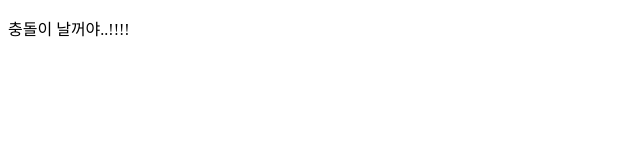
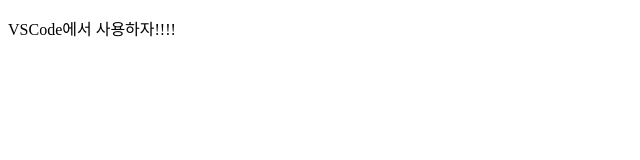
Before and after one commit to jiandiiy/GitinitTest, a plain HTML site: page index.html in a window 1280 px wide. Shown: the full height of the page, 0-640 px from the left. Drawn offline with Linux system fonts and the light colour scheme.

Commit message:
VSCode 에서 커밋!

```diff
--- a/index.html
+++ b/index.html
@@ -7,6 +7,6 @@
   <title>이건 새로운 기능!!</title>
 </head>
 <body>
-  <p>충돌이 날꺼야..!!!!</p>
+  <p>VSCode에서 사용하자!!!!</p>
 </body>
 </html>
```
